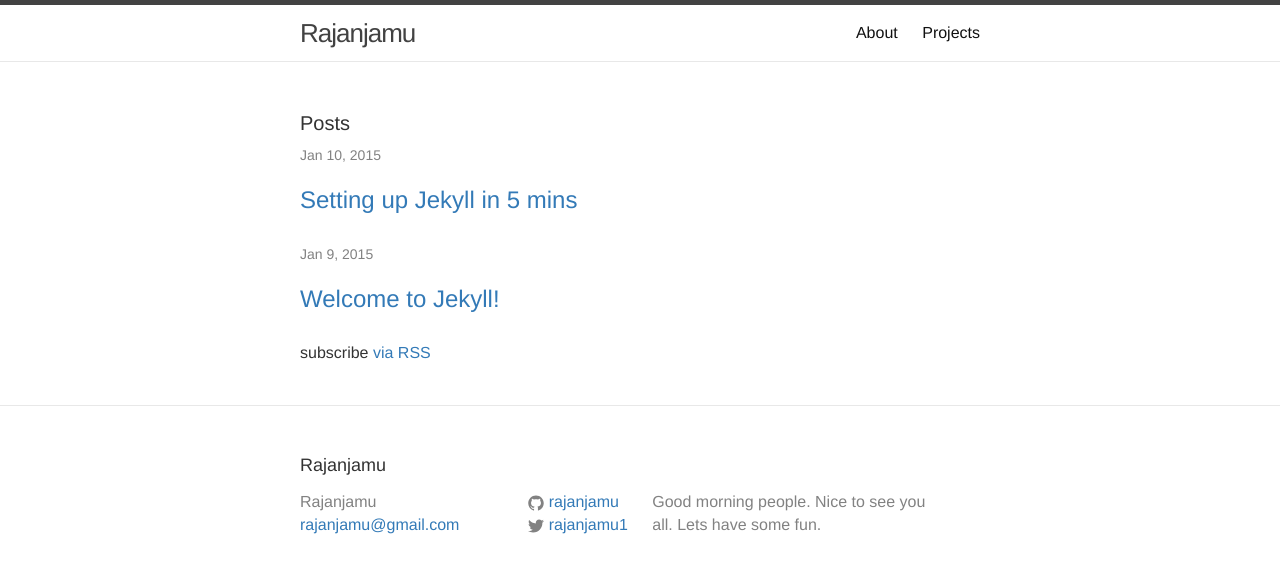
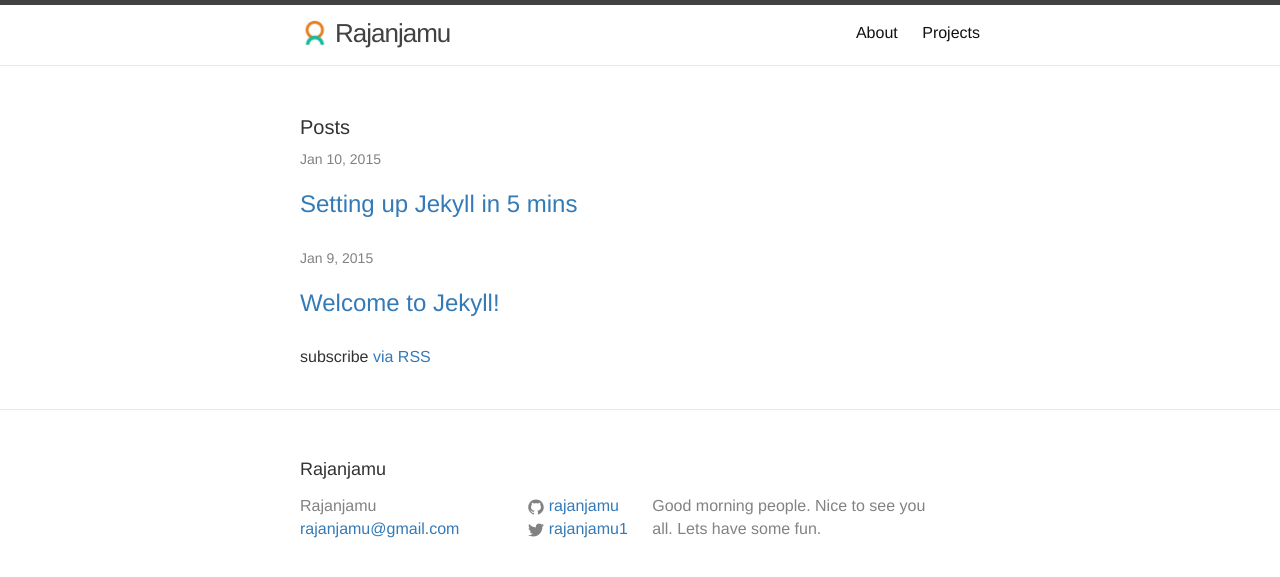
Before and after one commit to rajanjamu/rajanjamu_jekyll_old, a Jekyll site: the page built from index.html, in a window 1280 px wide. Shown: the top 577 px of the page. Built offline with Jekyll 4.4.1, drawn with Linux system fonts in a browser that asks for light colours.

Commit message:
added logo in the header

```diff
--- a/_includes/header.html
+++ b/_includes/header.html
@@ -2,7 +2,7 @@
 
   <div class="wrapper">
 
-    <a class="site-title" href="{{ site.baseurl }}/">{{ site.title }}</a>
+    <a class="site-title" href="{{ site.baseurl }}/"><span><img src="/logo_64.png"></span>{{ site.title }}</a>
 
     <nav class="site-nav">
       <a href="#" class="menu-icon">
--- /dev/null
+++ b/_sass/_custom.scss
@@ -0,0 +1,17 @@
+* {
+  font-size: 16px;
+  font-family: Helvetica, Arial, sans-serif;
+  font-weight: 300 !IMPORTANT;
+}
+
+.site-header {
+  .wrapper {
+    .site-title {
+      img {
+        height: 40px;
+        padding-bottom: 10px;
+        padding-right: 5px;
+      }
+    }
+  }
+}
--- a/css/main.scss
+++ b/css/main.scss
@@ -48,11 +48,6 @@ $on-laptop:        800px;
 @import
         "base",
         "layout",
-        "syntax-highlighting"
+        "syntax-highlighting",
+        "custom"
 ;
-
-* {
-  font-size: 16px;
-  font-family: Helvetica, Arial, sans-serif;
-  font-weight: 300 !IMPORTANT;
-}
```
